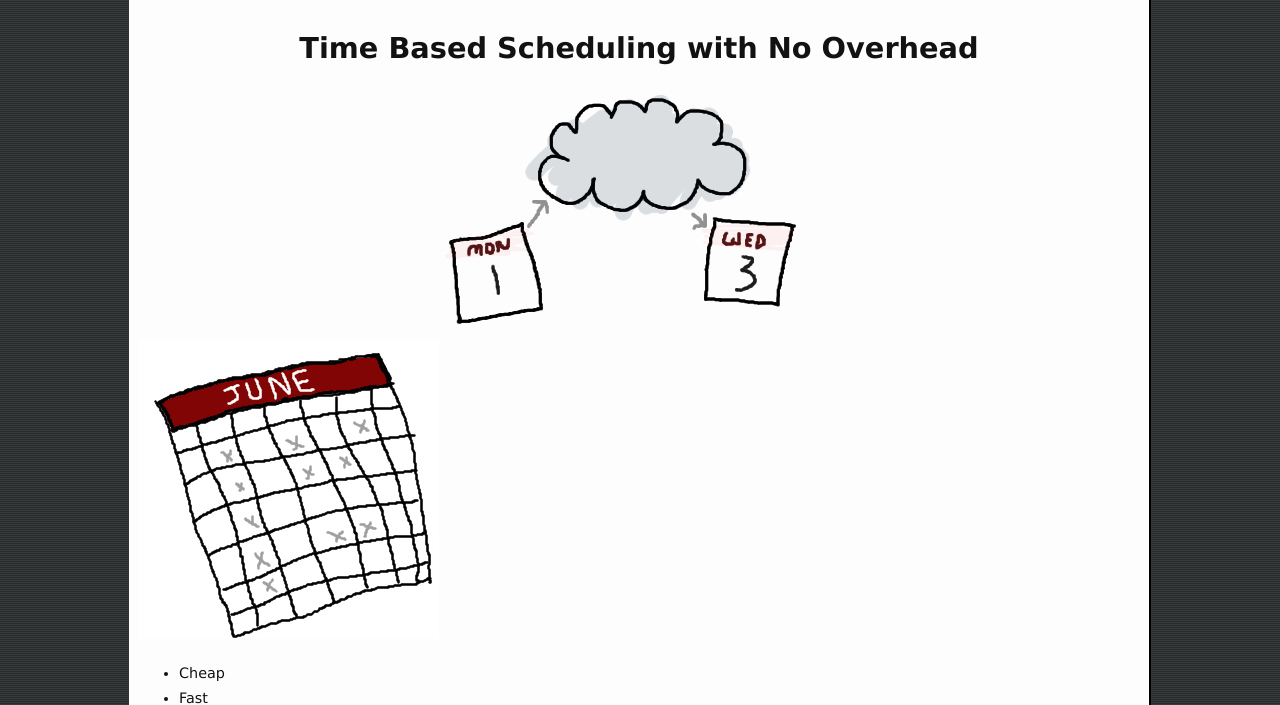
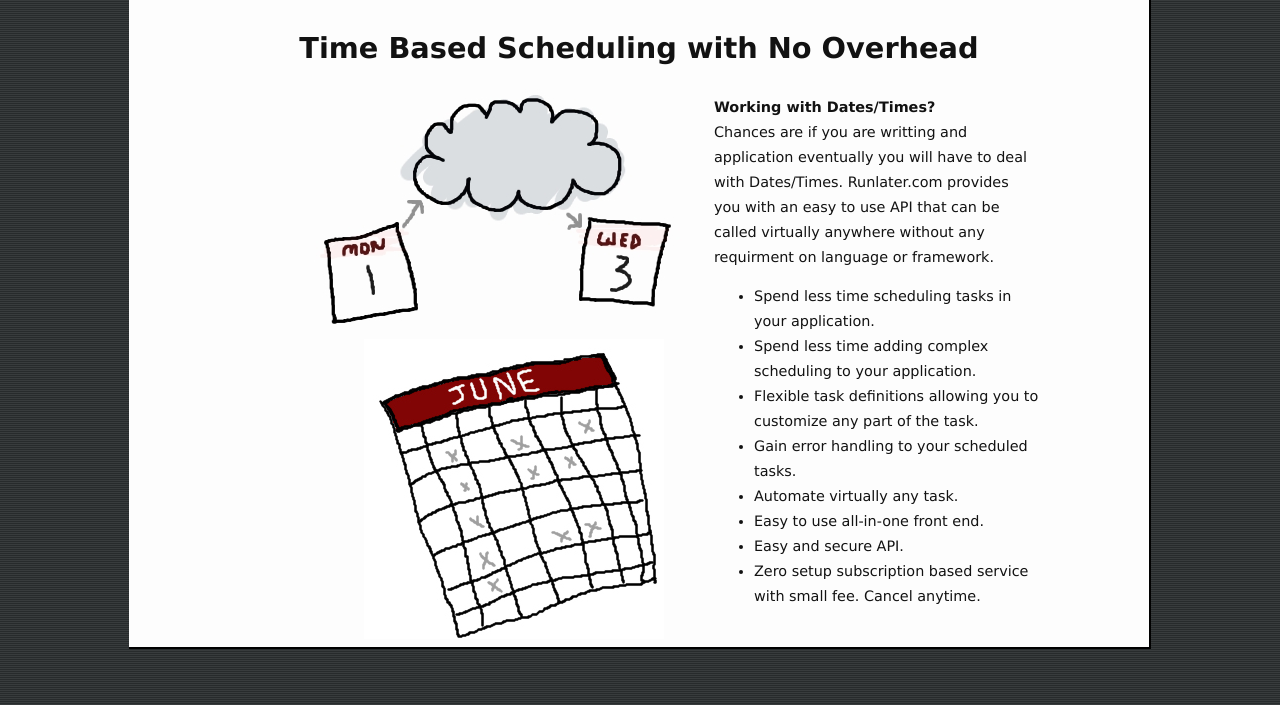
Before and after one commit to dgriff1/runlater, a plain HTML site: page site/index.html in a window 1280 px wide. Shown: the part 95-800 px from the top of the page. Drawn offline with Linux system fonts and the light colour scheme.

Commit message:
Site rework

```diff
--- a/site/index.html
+++ b/site/index.html
@@ -6,7 +6,7 @@
 	<head>
 
 		<meta http-equiv="Content-Type" content="text/html; charset=utf-8" />
-		<title>
+		<title>Runlater.com - Cloud Based Automation - Home
 		</title>
 
 		<link href="style.css" rel="stylesheet" type="text/css" />
@@ -42,26 +42,34 @@
 
 				<h1>Time Based Scheduling with No Overhead</h1>
 
-				<img src="include/image/cloud_image1.jpg" alt="cloud automation"/>
+				<div style="margin-left: 175px;float: left;">
 
-				<div class="info">
+					<img src="include/image/cloud_image1.jpg" alt="cloud automation"/>
+					<br/>
 					<img src="include/image/cal.jpg" alt="calendar"/>
 
 
-
+				</div>
+				<div style="width: 325px;text-align: left;float: left;">
+					<p>
+					<b>Working with Dates/Times?</b><br/>
+					Chances are if you are writting and application eventually you will have to deal with Dates/Times.  Runlater.com provides you with an easy to use API that can be called virtually anywhere without any requirment on language or framework.
 					<ul>
-						<li>Cheap</li>
-						<li>Fast</li>
-						<li>Cheap</li>
-						<li>Fast</li>
-						<li>Cheap</li>
-						<li>Fast</li>
+						<li>Spend less time scheduling tasks in your application.</li>
+						<li>Spend less time adding complex scheduling to your application.</li>
+						<li>Flexible task definitions allowing you to customize any part of the task.</li>
+						<li>Gain error handling to your scheduled tasks. </li>
+						<li>Automate virtually any task.</li>
+						<li>Easy to use all-in-one front end.</li>
+						<li>Easy and secure API.</li>
+						<li>Zero setup subscription based service with small fee.  Cancel anytime.</li>
 					</ul>
-					<p>
-						Info Blub Hero About some stuff
 					</p>
 				</div>
 
+				<div class="info">
+
+				</div>
 		</div>
 	</body>
 
--- a/site/style.css
+++ b/site/style.css
@@ -52,7 +52,9 @@ a.login {
 }
 
 .info {
+	vertical-align: text-top;
 	text-align: justify;
+	clear: both;
 }
 
 .content {
```
